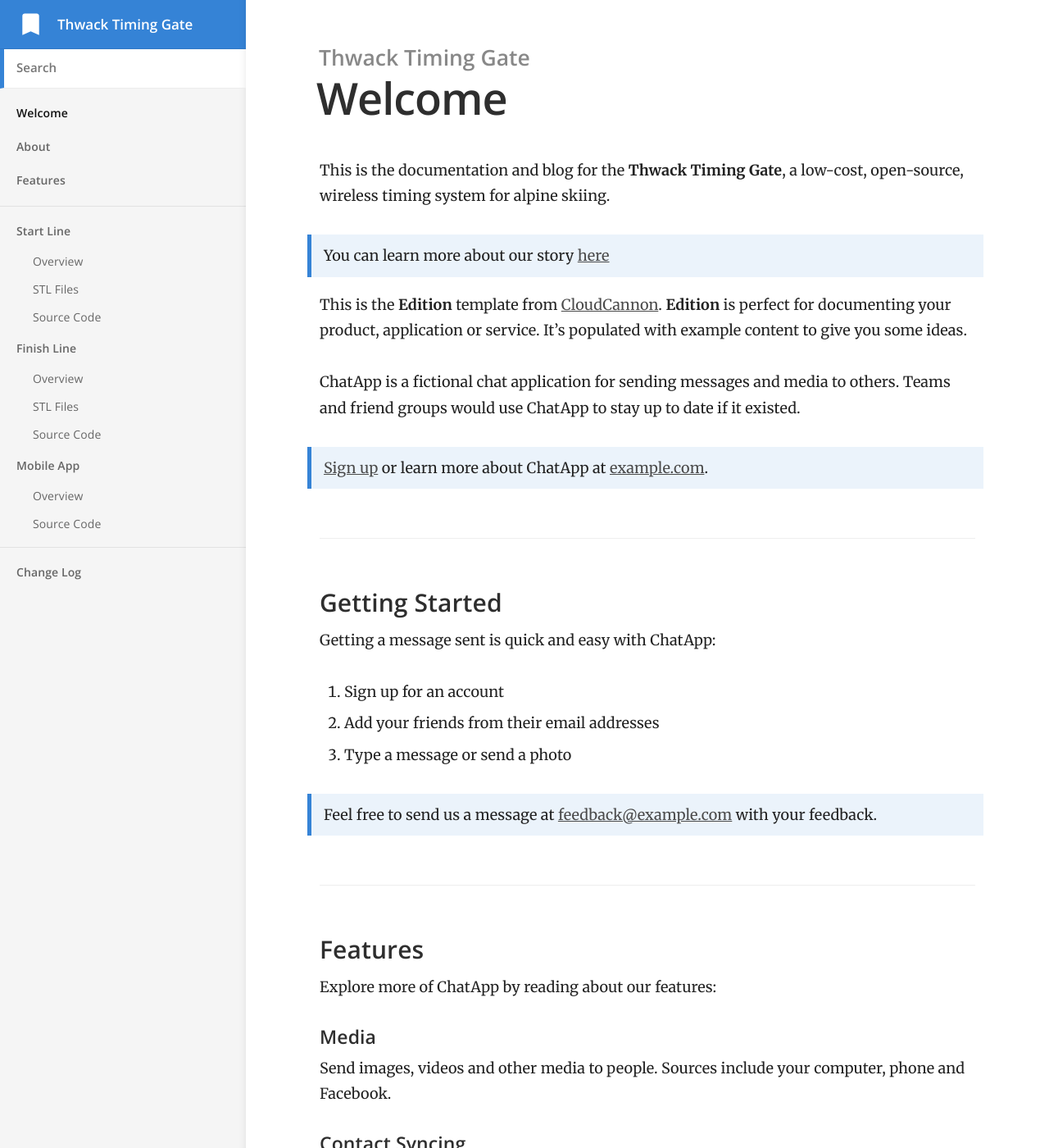
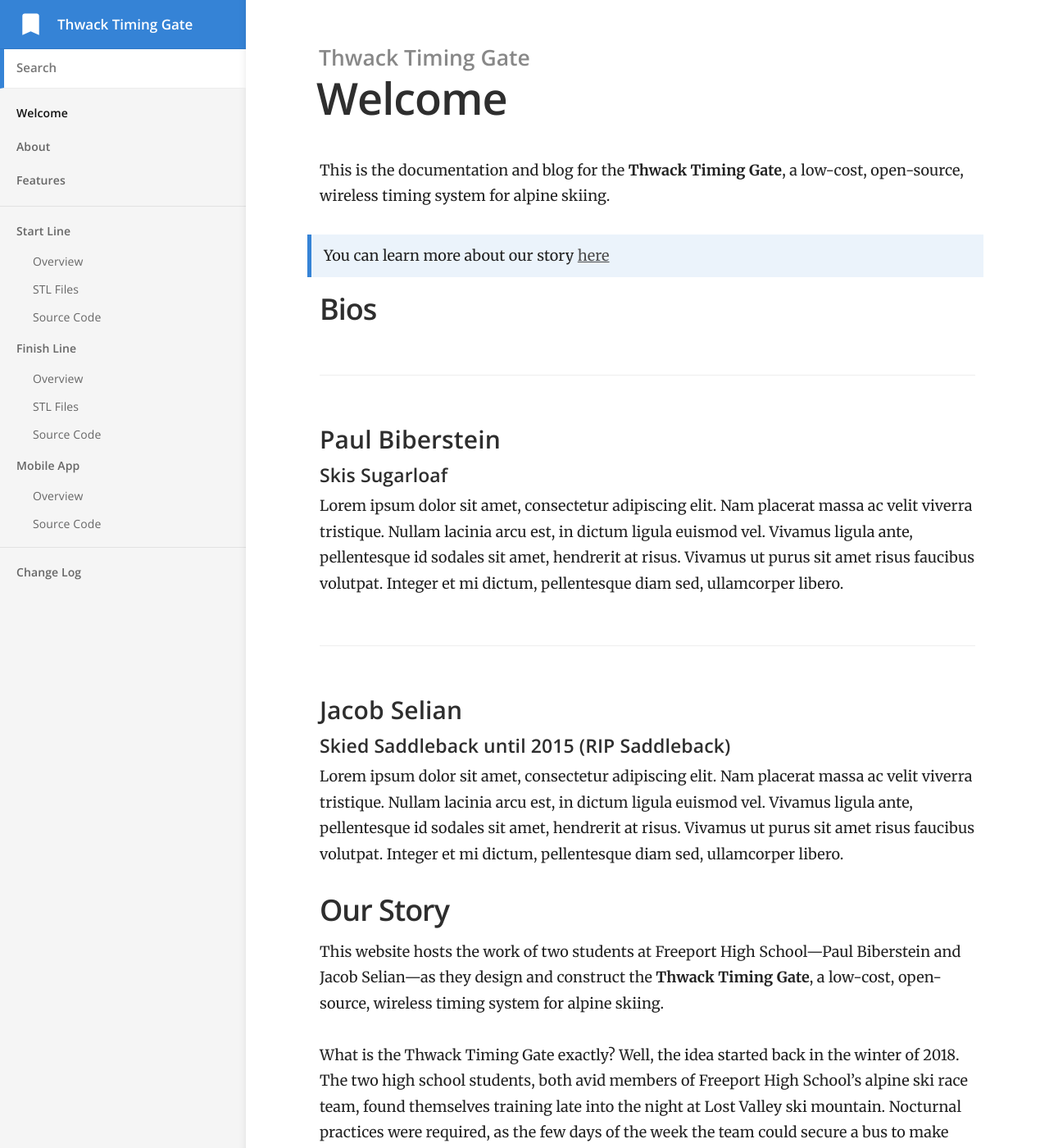
Before and after one commit to P-bibs/ThwackTimingSystems.github.io, a Jekyll site: the page built from index.md, in a window 1280 px wide and 1400 px high. Shown: the whole window at 82% size. Built offline with Jekyll 4.4.1, drawn with Linux system fonts in a browser that asks for light colours; some of the changed text lies outside the part shown.

Commit message:
Updated welcom

```diff
--- a/index.md
+++ b/index.md
@@ -6,37 +6,30 @@
 
 > You can learn more about our story [here](https://thwacktiminggate.com/about)
 
-This is the **Edition** template from [CloudCannon](http://cloudcannon.com/).
-**Edition** is perfect for documenting your product, application or service.
-It's populated with example content to give you some ideas.
+## Bios
 
-ChatApp is a fictional chat application for sending messages and media to others.
-Teams and friend groups would use ChatApp to stay up to date if it existed.
+### Paul Biberstein
+#### Skis Sugarloaf
+Lorem ipsum dolor sit amet, consectetur adipiscing elit. Nam placerat massa ac velit viverra tristique. Nullam lacinia arcu est, in dictum ligula euismod vel. Vivamus ligula ante, pellentesque id sodales sit amet, hendrerit at risus. Vivamus ut purus sit amet risus faucibus volutpat. Integer et mi dictum, pellentesque diam sed, ullamcorper libero.
 
-> [Sign up](http://example.com/signup) or learn more about ChatApp at [example.com](http://example.com/).
+### Jacob Selian
+#### Skied Saddleback until 2015 (RIP Saddleback)
+Lorem ipsum dolor sit amet, consectetur adipiscing elit. Nam placerat massa ac velit viverra tristique. Nullam lacinia arcu est, in dictum ligula euismod vel. Vivamus ligula ante, pellentesque id sodales sit amet, hendrerit at risus. Vivamus ut purus sit amet risus faucibus volutpat. Integer et mi dictum, pellentesque diam sed, ullamcorper libero.
 
-### Getting Started
+## Our Story
 
-Getting a message sent is quick and easy with ChatApp:
+This website hosts the work of two students at Freeport High School—Paul Biberstein and Jacob Selian—as they design and construct the **Thwack Timing Gate**, a low-cost, open-source, wireless timing system for alpine skiing.
 
-1. Sign up for an account
-2. Add your friends from their email addresses
-3. Type a message or send a photo
+What is the Thwack Timing Gate exactly? Well, the idea started back in the winter of 2018. The two high school students, both avid members of Freeport High School's alpine ski race team, found themselves training late into the night at Lost Valley ski mountain. Nocturnal practices were required, as the few days of the week the team could secure a bus to make the 40 minute journey to the mountain needed to be maximized. So they would spend hours on the mountain, racing through a ragtag set of 20 or so slalom gates, then go back up the lift and do it again.
 
-> Feel free to send us a message at [feedback@example.com](mailto:feedback@example.com) with your feedback.
 
-### Features
+<p style="text-align: center;"><img src="images/LostValleyMap.png" alt="Map from Freeport to Lost Valley"></p>
+<p style="text-align: center;"> The arduous journey from Freeport to Lost Valley</p>
 
-Explore more of ChatApp by reading about our features:
+Somewhere along the way, an idea came into being. If our opportunities to train are so few and far between, why not make the most of the times when we can train? Specifically, why don't we time our runs down the practice course so we can see which techniques improve our time and which ones make us slower.
 
-#### Media
+Surely a brilliant idea, but the logistical problems of watch and phone stopwatches mounted up and the duo soon realized that this was no small task. In fact, many larger corporations make just such consumer grade wireless timing systems. However, these kits cost somewhere in the range of a few thousand dollars or more—outside the ski team's budget.
 
-Send images, videos and other media to people. Sources include your computer, phone and Facebook.
+The boys were convinced they could do it for less and were further encouraged as time progressed by the potential market for the system. Other team's coaches expressed interest, and as the track and field season began it became clear that a similar timing system would be indispensable to dedicated sprinters as well as skiers.
 
-#### Contact Syncing
-
-Sync your contact list with your phone and/or Facebook contacts. Never lose your contacts between devices again!
-
-#### Devices
-
-ChatApp is available everywhere. Find out how to set it up on your all your devices.
+So, as many enterprising entrepreneurs had done before them, they set out with the noble cause of making a low-cost product in a stagnant industry. Further, they decided to keep a blog along the way and open source any and all designs and code they came up with, to hopefully help future engineers  understand the more esoteric parts of microcontrollers, programming, and CAD.
```
Also changed, not shown: about.md (+4 -4 lines).
